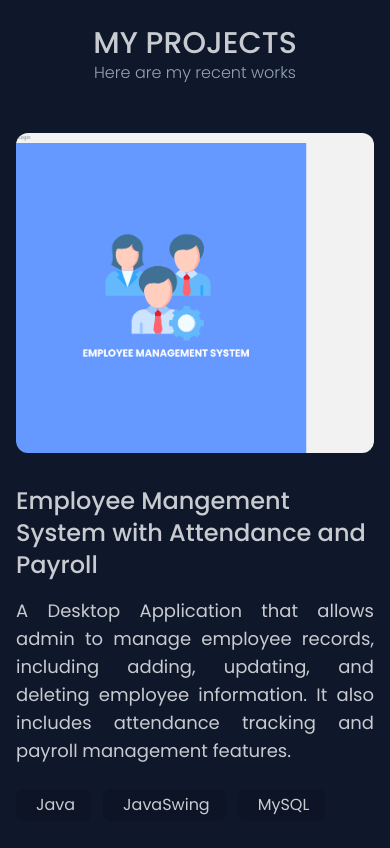
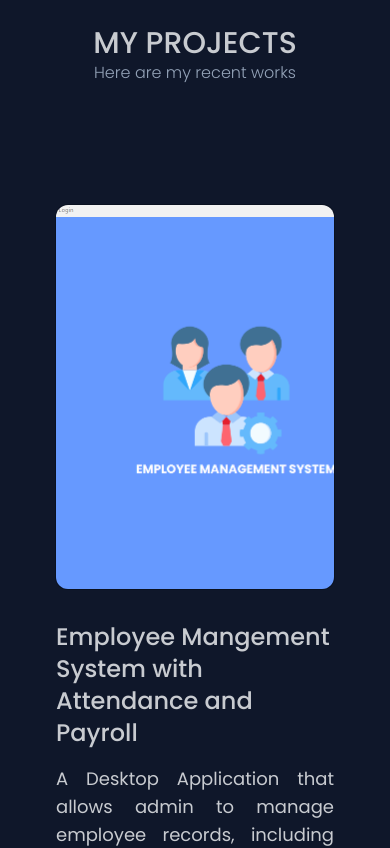
Before and after one commit to MarkMallari16/portfolio-website, a React (Vite) app: page / in a window 390 px wide. Shown: the part 2860-3708 px from the top of the page. Built offline with nearby package versions, Linux system fonts and the light colour scheme.

Commit message:
upd: ui in single project

```diff
--- a/src/components/About.jsx
+++ b/src/components/About.jsx
@@ -1,5 +1,3 @@
-import React from 'react'
-
 import Avatar from '../assets/mark-shs-profile-transparent.png';
 import { motion } from 'framer-motion'
 import useScrollSection from '../hooks/useScrollSection';
--- a/src/components/SingleProject.jsx
+++ b/src/components/SingleProject.jsx
@@ -10,7 +10,6 @@ function SingeProject({
     stacks,
     liveUrl = null,
     githubRepository }) {
-
     const [isLoaded, setIsLoaded] = useState(false);
 
     useEffect(() => {
@@ -20,13 +19,13 @@ function SingeProject({
     }, [picture]);
 
     return (
-        <div className='pb-16 lg:pb-16'>
+        <div className='px-10 pt-12 pb-16 lg:pb-16 my-6'>
             {!isLoaded && (
                 <div className='h-80 rounded-xl skeleton animate-pulse'></div>
             )}
 
             {isLoaded && (
-                <div className='h-80 rounded-xl' style={{
+                <div className='h-96 rounded-xl ring-1 ring-base-300' style={{
                     backgroundImage: `url('${picture}')`,
                     backgroundSize: 'cover'
                 }}></div>
```
